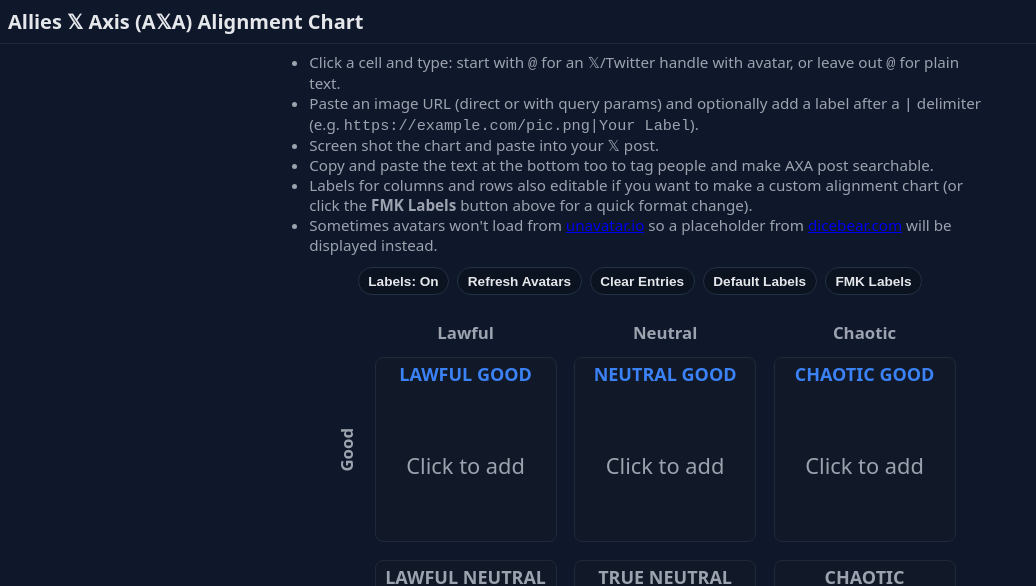
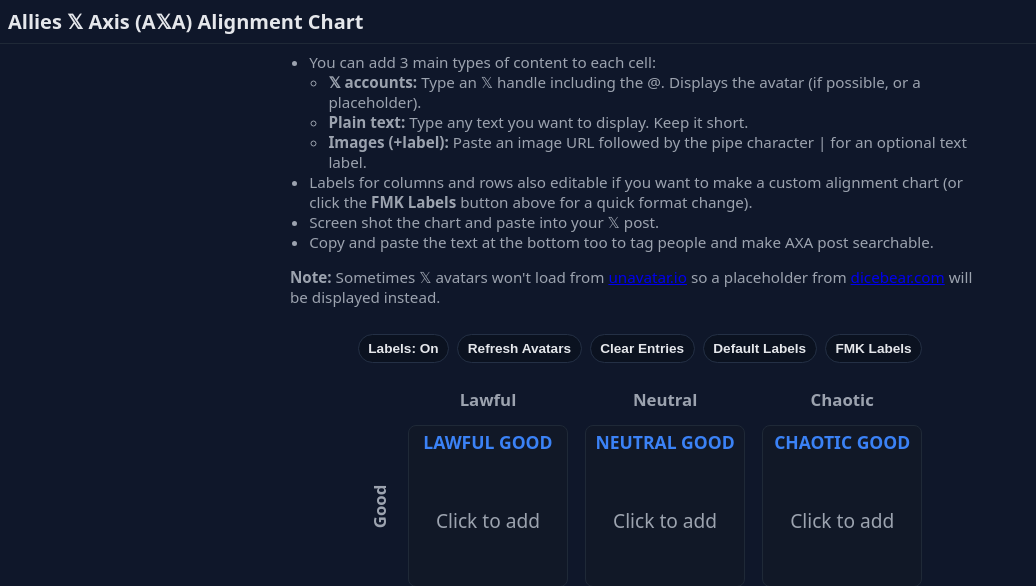
Before and after one commit to decent-money/decent-money.github.io, a Jekyll site: the page axa/content.html, which Jekyll copies as it is, in a window 1280 px wide, cut to the strip 0-586 px from the top of the page. Shown: the whole strip, without its empty margins (0-1036 px from the left). Built offline with Jekyll 4.4.1, drawn with Linux system fonts in a browser that asks for light colours.

Commit message:
Update instructions.

```diff
--- a/axa/content.html
+++ b/axa/content.html
@@ -520,15 +520,19 @@
 
     <div class="instruction">
       <ul>
-        <li>Click a cell and type: start with <code>@</code> for an <span class="x-symbol">X</span>/Twitter handle with avatar, or leave out <code>@</code> for plain text.</li>
-        <li>Paste an image URL (direct or with query params) and optionally add a label after a <code>|</code> delimiter (e.g. <code>https://example.com/pic.png|Your Label</code>).</li>
-        <li>Screen shot the chart and paste into your <span class="x-symbol">X</span> post.</li>
+        <li>You can add 3 main types of content to each cell:</li>
+        <ul>
+          <li><strong><span class="x-symbol">X</span> accounts:</strong> Type an <span class="x-symbol">X</span> handle including the @. Displays the avatar (if possible, or a placeholder).</li>
+          <li><strong>Plain text:</strong> Type any text you want to display. Keep it short.</li>
+          <li><strong>Images (+label):</strong> Paste an image URL followed by the pipe character | for an optional text label.</li>
+        </ul>
+        <li>Labels for columns and rows also editable if you want to make a custom alignment chart (or click
+          the <strong>FMK Labels</strong> button above for a quick format change).</li>
+       <li>Screen shot the chart and paste into your <span class="x-symbol">X</span> post.</li>
         <li>Copy and paste the text at the bottom too to tag people and make AXA post searchable.</li>
-        <li>Labels for columns and rows also editable if you want to make a custom alignment chart (or click
-          the <b>FMK Labels</b> button above for a quick format change).</li>
-        <li>Sometimes avatars won't load from <a href="https://unavatar.io/">unavatar.io</a> so a placeholder from <a
-            href="https://www.dicebear.com/">dicebear.com</a> will be displayed instead.</li>
       </ul>
+      <p><strong>Note:</strong> Sometimes <span class="x-symbol">X</span> avatars won't load from <a href="https://unavatar.io/">unavatar.io</a> so a placeholder from <a
+          href="https://www.dicebear.com/">dicebear.com</a> will be displayed instead.</p>
     </div>
 
     <div class="controls controls-rowwrap" role="toolbar" aria-label="Chart controls">
```
